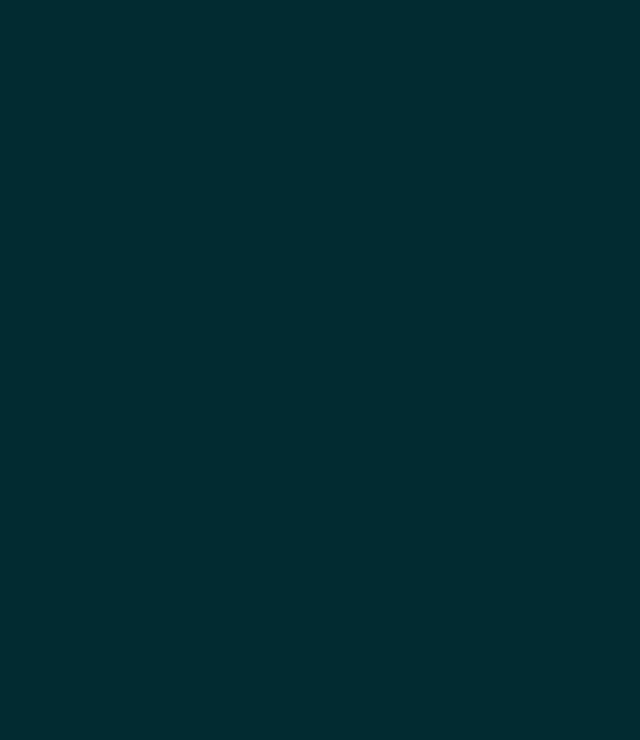
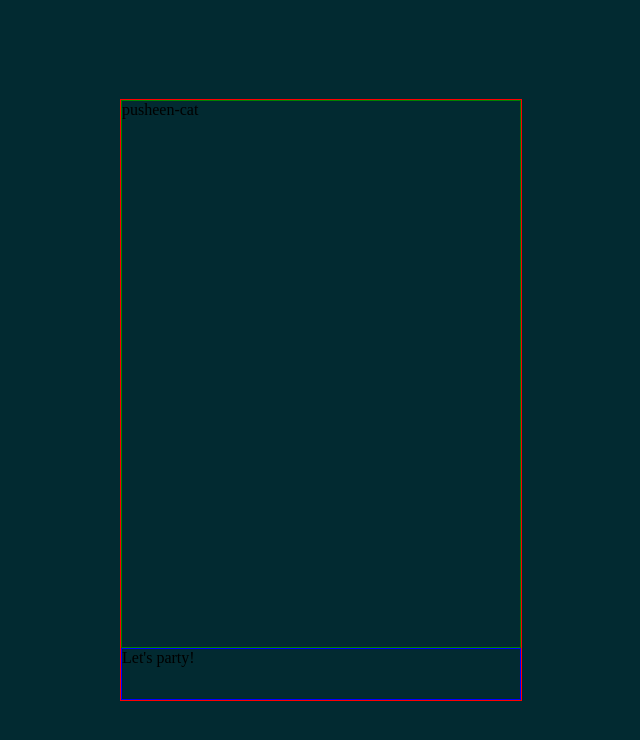
Before and after one commit to secondnumber/cat-party, a website: page index.html in a window 1280 px wide. Shown: the whole page, without its empty margins (319-959 px from the left). Drawn offline with Linux system fonts and the light colour scheme.

Commit message:
feat(product): add structureof flex-containers
add structure of flex-containers

```diff
--- a/index.html
+++ b/index.html
@@ -12,8 +12,10 @@
   </head>
   <body>
     <div class="wrapper">
-      <div class="content"></div>
-      <div class="caption"></div>
+      <div class="content">
+        <div class="image-container">pusheen-cat</div>
+        <div class="caption-container">Let's party!</div>
+      </div>
     </div>
   </body>
 </html>
--- a/source/sass/page.scss
+++ b/source/sass/page.scss
@@ -7,3 +7,28 @@ body {
   background-color: $background-deepgreen;
   overflow: hidden;
 }
+
+.wrapper {
+  display: flex;
+  justify-content: center;
+  align-items: center;
+  height: 100vh;
+}
+
+.content {
+  display: flex;
+  flex-direction: column;
+  width: 400px;
+  height: 600px;
+  border: 1px solid red;
+}
+
+.image-container {
+  flex-grow: 1;
+  border: 1px solid green;
+}
+
+.caption-container {
+  height: 50px;
+  border: 1px solid blue;
+}
```
Also changed, not shown: css/style.css.
